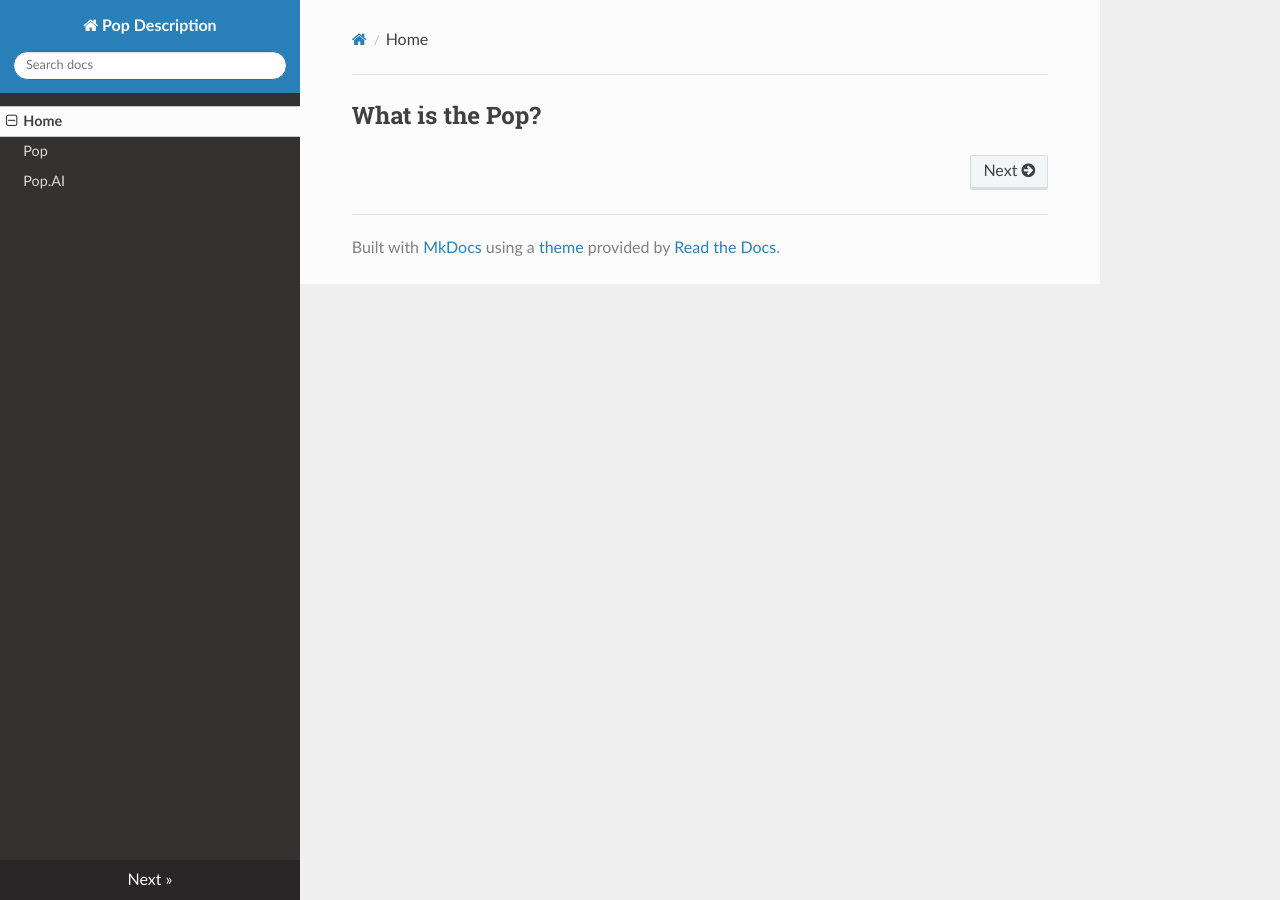
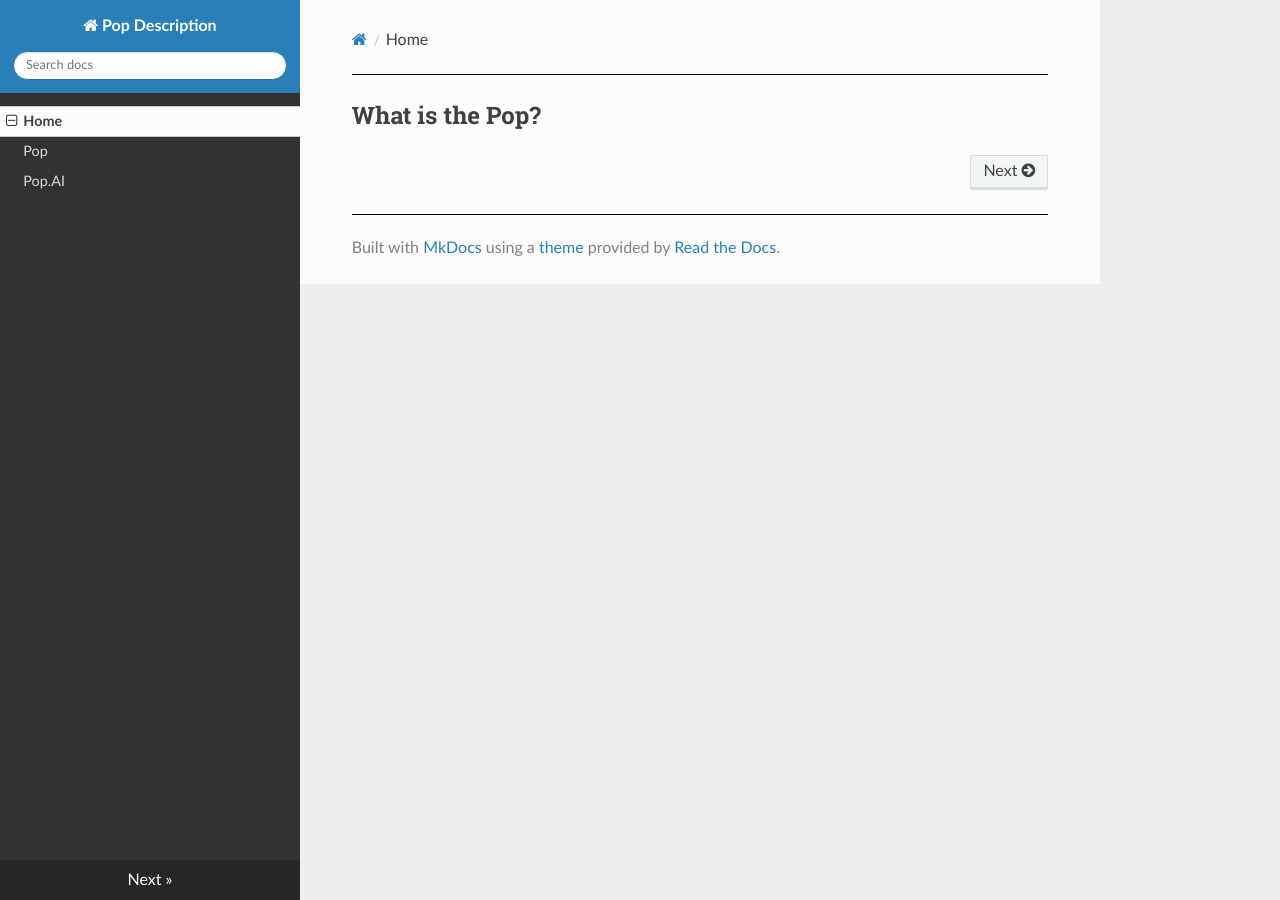
Before and after one commit to hbe-dev/pop_docs, an MkDocs documentation site: the page built from docs/index.md, in a window 1280 px wide. Built offline with MkDocs 1.6.1, drawn with Linux system fonts in a browser that asks for light colours; nearby versions of some CDN libraries.

Commit message:
Update extra.css

```diff
--- a/docs/extra.css
+++ b/docs/extra.css
@@ -35,3 +35,7 @@ h5 {
 code {
     font-size: 1em;
 }
+
+hr {
+    border-top: 1px solid #000000;
+}
```
